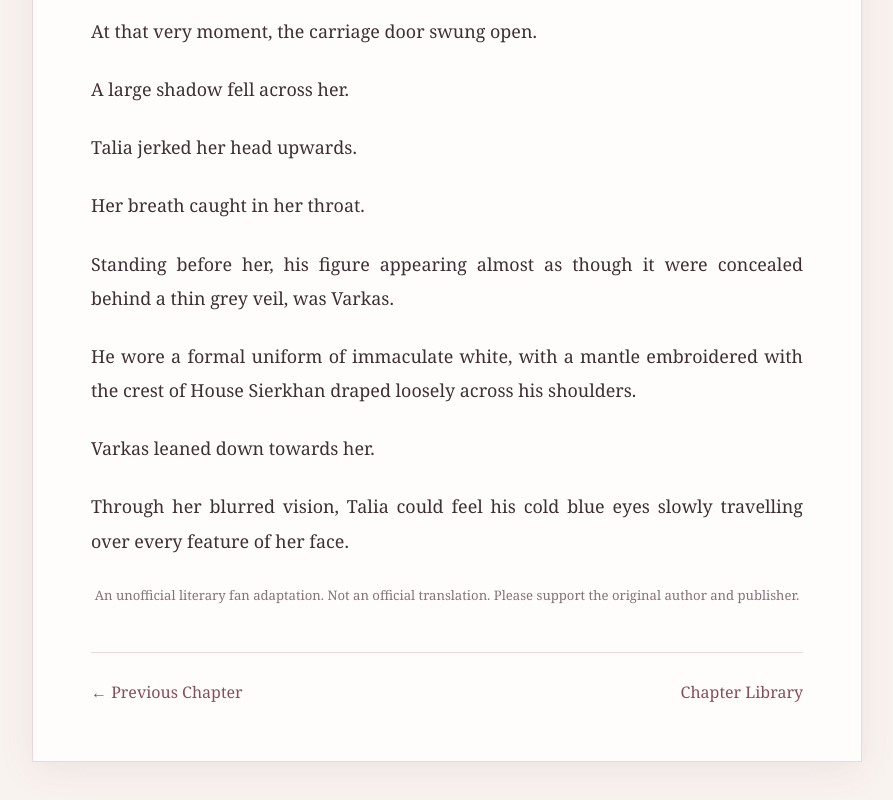
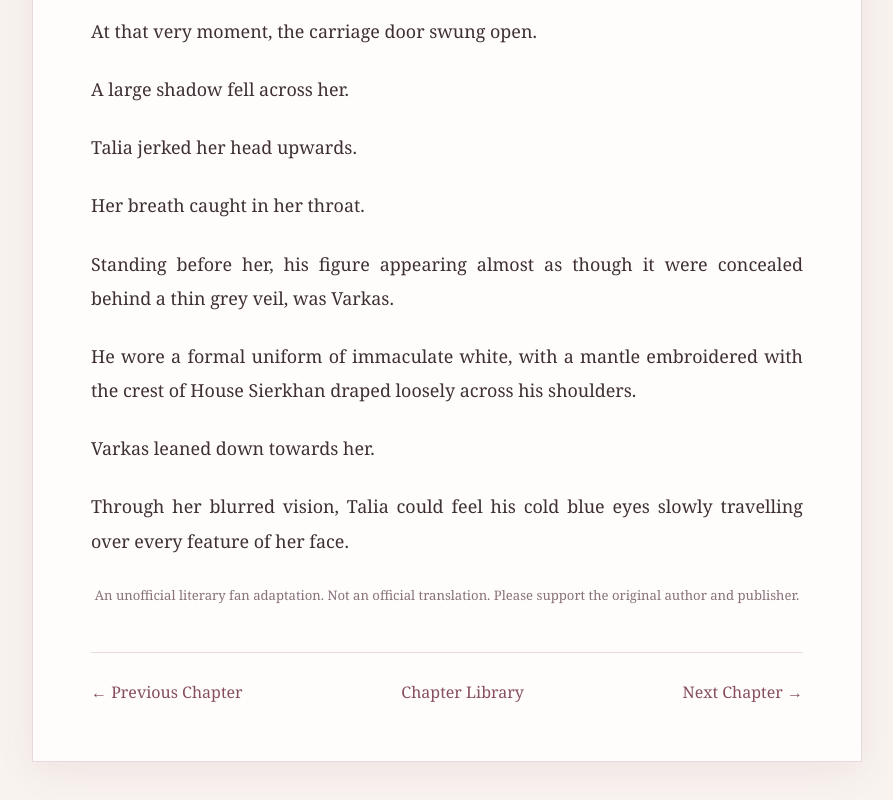
Before and after one commit to vesperquill-archive/vesperquill-archive.github.io, a plain HTML site: page chapters/chapter-65.html in a window 1280 px wide. Shown: the part 11051-11851 px from the top of the page, without its empty margins (193-1086 px from the left). Drawn offline with Linux system fonts and the light colour scheme.

Commit message:
Update chapter-65.html

```diff
--- a/chapters/chapter-65.html
+++ b/chapters/chapter-65.html
@@ -160,4 +160,9 @@
 <p>He wore a formal uniform of immaculate white, with a mantle embroidered with the crest of House Sierkhan draped loosely across his shoulders.</p>
 <p>Varkas leaned down towards her.</p>
 <p>Through her blurred vision, Talia could feel his cold blue eyes slowly travelling over every feature of her face.</p>
-</article><p class="note">An unofficial literary fan adaptation. Not an official translation. Please support the original author and publisher.</p><nav class="chapter-nav"><a href="chapter-64.html">← Previous Chapter</a><a href="../index.html#chapters">Chapter Library</a></nav></main></body></html>
+</article><p class="note">An unofficial literary fan adaptation. Not an official translation. Please support the original author and publisher.</p>
+<nav class="chapter-nav">
+  <a href="chapter-64.html">← Previous Chapter</a>
+  <a href="../index.html#chapters">Chapter Library</a>
+  <a href="chapter-66.html">Next Chapter →</a>
+</nav>
```
